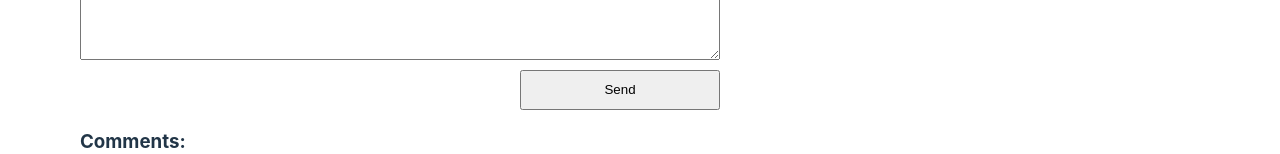
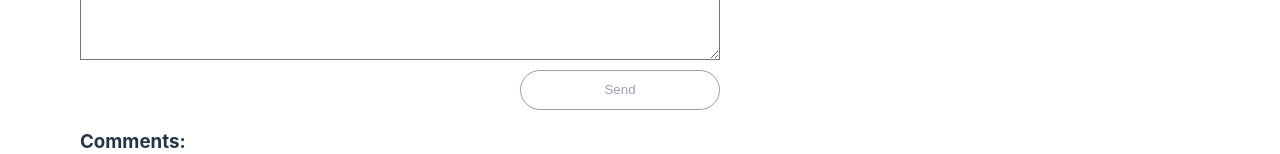
Before and after one commit to Reytsard/React-Router-Project-Refocus, a React (Vite) app: page /posts/1 in a window 1280 px wide. Shown: the part 646-800 px from the top of the page. Built offline with nearby package versions, Linux system fonts and the light colour scheme; what upload-js would draw is missing.

Commit message:
removed Color scheme and changed the color of the textbox

```diff
--- a/src/Styles/main.css
+++ b/src/Styles/main.css
@@ -322,7 +322,7 @@ body {
   color: black;
   border: 1px solid black;
 }
-.create-post .form .textBox {
+.create-post .form .TextBox {
   grid-row: 3/4;
   width: 90%;
   background-color: white;
@@ -484,10 +484,33 @@ body {
   flex-direction: column;
   gap: 10px;
 }
+.post .commentSection .postLeaveComment #postComment {
+  background-color: #ffffff;
+}
 .post .commentSection .postLeaveComment .submitComment {
   width: 200px;
   height: 40px;
   align-self: flex-end;
+  padding: 16px 20px;
+  color: #9d9db5;
+  border-radius: 40px;
+  border: 1px solid #9d9db5;
+  padding: 0;
+  background-color: #ffffff;
+}
+.post .commentSection .postLeaveComment .submitComment:hover {
+  border: 1px solid #0266ff;
+  color: #0266ff;
+}
+.post .commentSection .postLeaveComment .submitComment:hover i {
+  color: #0266ff;
+}
+.post .commentSection .postLeaveComment .submitComment:active {
+  background-color: #0266ff;
+  color: #ffffff;
+}
+.post .commentSection .postLeaveComment .submitComment:active i {
+  color: #ffffff;
 }
 .post img {
   grid-column: 2/3;
--- a/src/Styles/main.scss
+++ b/src/Styles/main.scss
@@ -303,7 +303,7 @@ body {
       color: black;
       border: 1px solid black;
     }
-    .textBox {
+    .TextBox {
       grid-row: 3/4;
       width: 90%;
       background-color: white;
@@ -390,6 +390,7 @@ body {
   display: grid;
   grid-template-columns: 1fr 0.75fr;
   grid-template-rows: 50px 50px 100px 30px 100px 1fr;
+
   .postImage {
     margin-left: 40px;
     height: 320px;
@@ -442,14 +443,28 @@ body {
   .commentSection {
     grid-column: 1/2;
     grid-row: 6/8;
+
     .postLeaveComment {
       display: flex;
       flex-direction: column;
       gap: 10px;
+      #postComment {
+        background-color: variables.$color1;
+      }
       .submitComment {
         width: 200px;
         height: 40px;
         align-self: flex-end;
+        @include mixins.normalButton();
+        padding: 0;
+        background-color: variables.$color1;
+      }
+      .submitComment:hover {
+        @include mixins.buttonHovered();
+        color: variables.$color9;
+      }
+      .submitComment:active {
+        @include mixins.buttonActive();
       }
     }
   }
```
Also changed, not shown: 1 other file (tests, documents, lock files or other folders).
